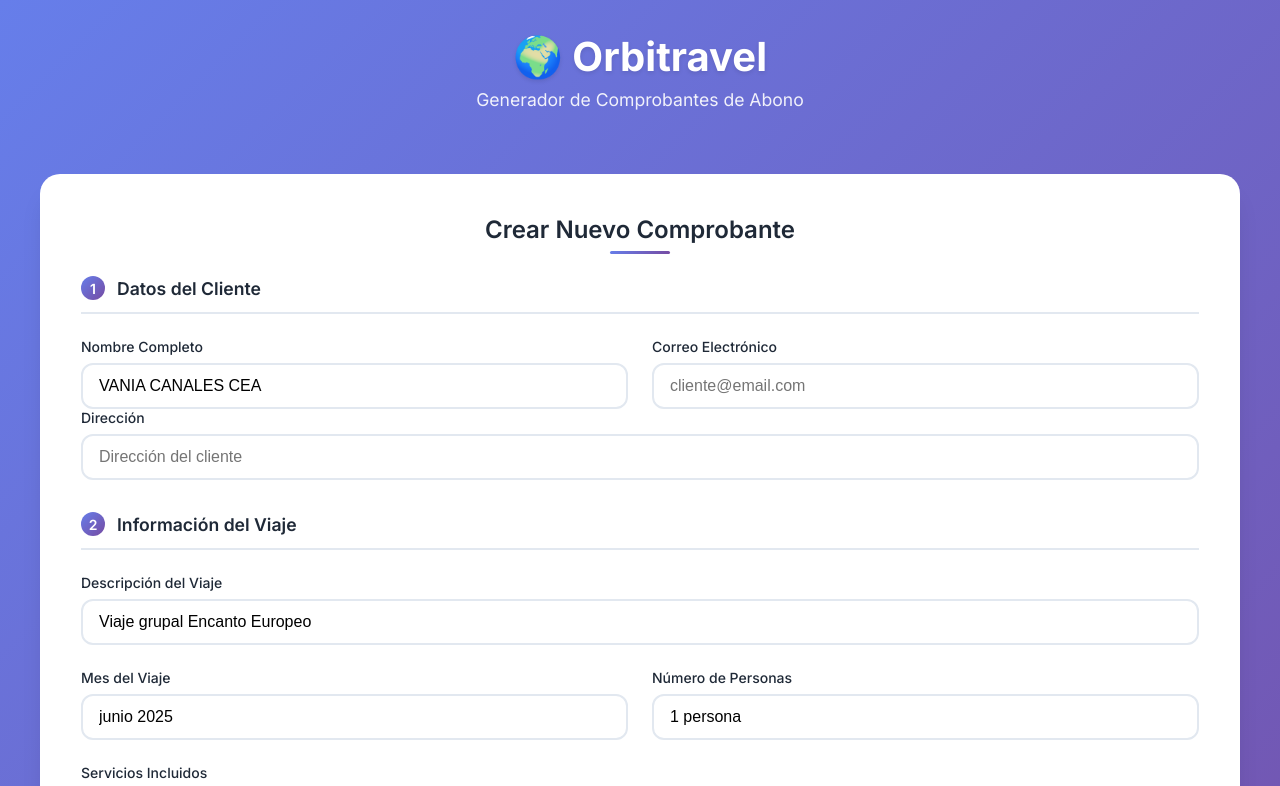
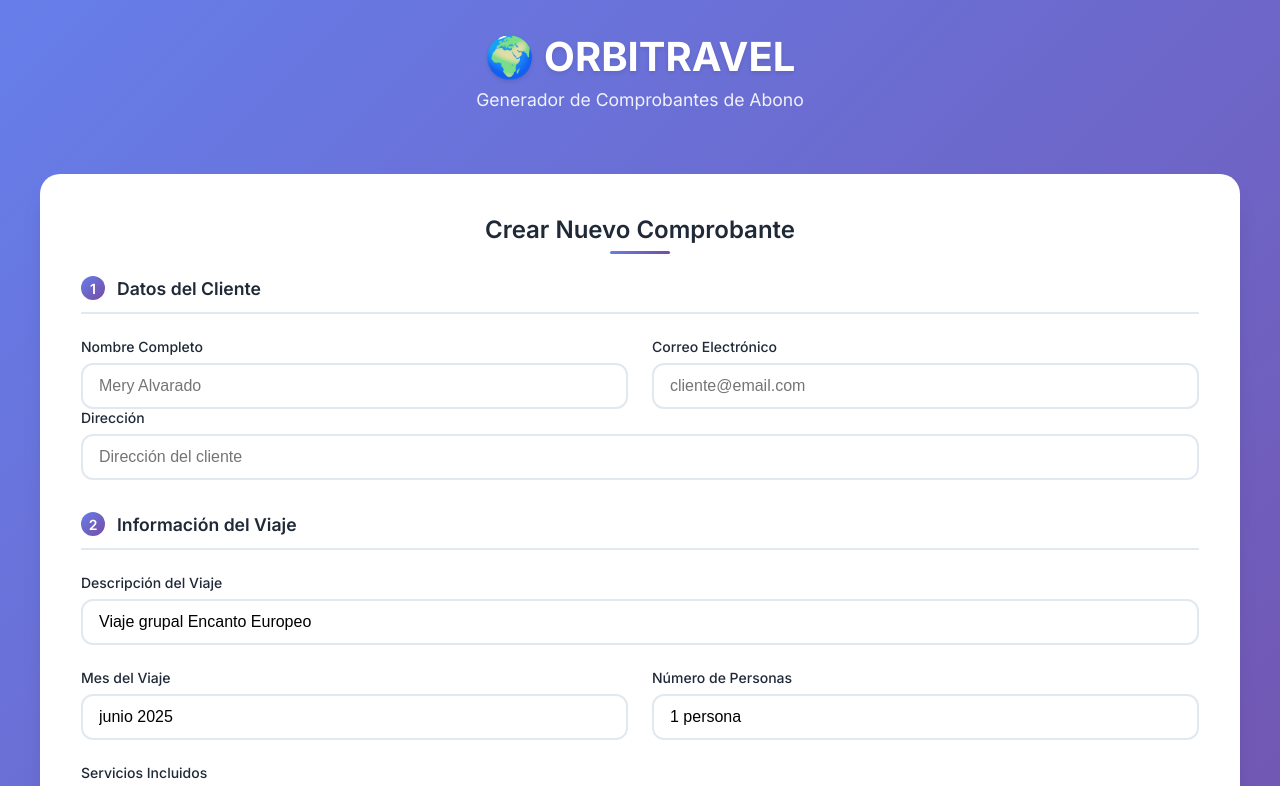
Before and after one commit to Orbitravel/Proyecto, a plain HTML site: page index.html in a window 1280 px wide. Shown: the top 786 px of the page. Drawn offline with Linux system fonts and the light colour scheme.

Commit message:
Update index.html

```diff
--- a/index.html
+++ b/index.html
@@ -598,7 +598,7 @@
 <body>
     <div class="container">
         <div class="header">
-            <h1>🌍 Orbitravel</h1>
+            <h1>🌍 ORBITRAVEL</h1>
             <p>Generador de Comprobantes de Abono</p>
         </div>
 
@@ -613,7 +613,7 @@
                     <div class="form-grid form-grid-2">
                         <div class="form-group">
                             <label class="form-label" for="clientName">Nombre Completo</label>
-                            <input type="text" id="clientName" class="form-input" value="VANIA CANALES CEA" required>
+                            <input type="text" id="clientName" class="form-input" placeholder="Mery Alvarado">
                         </div>
                         <div class="form-group">
                             <label class="form-label" for="clientEmail">Correo Electrónico</label>
```
